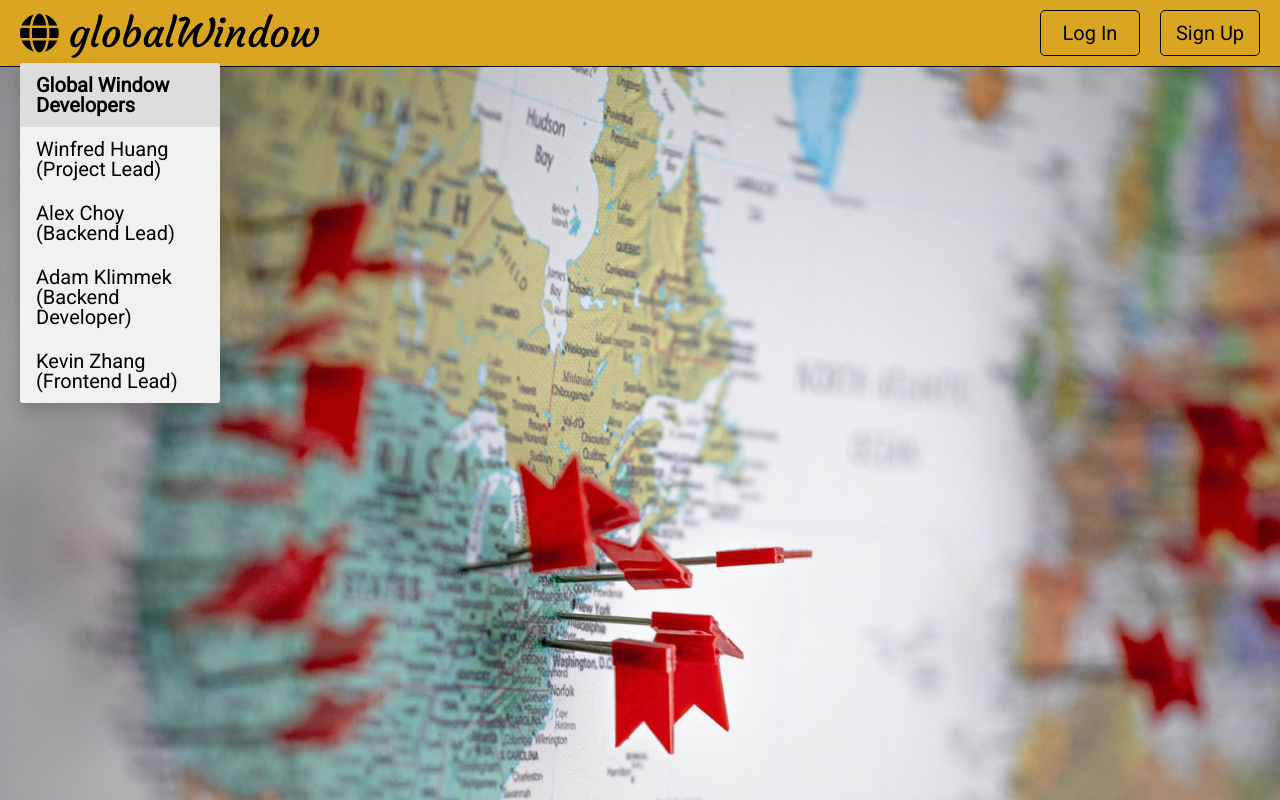
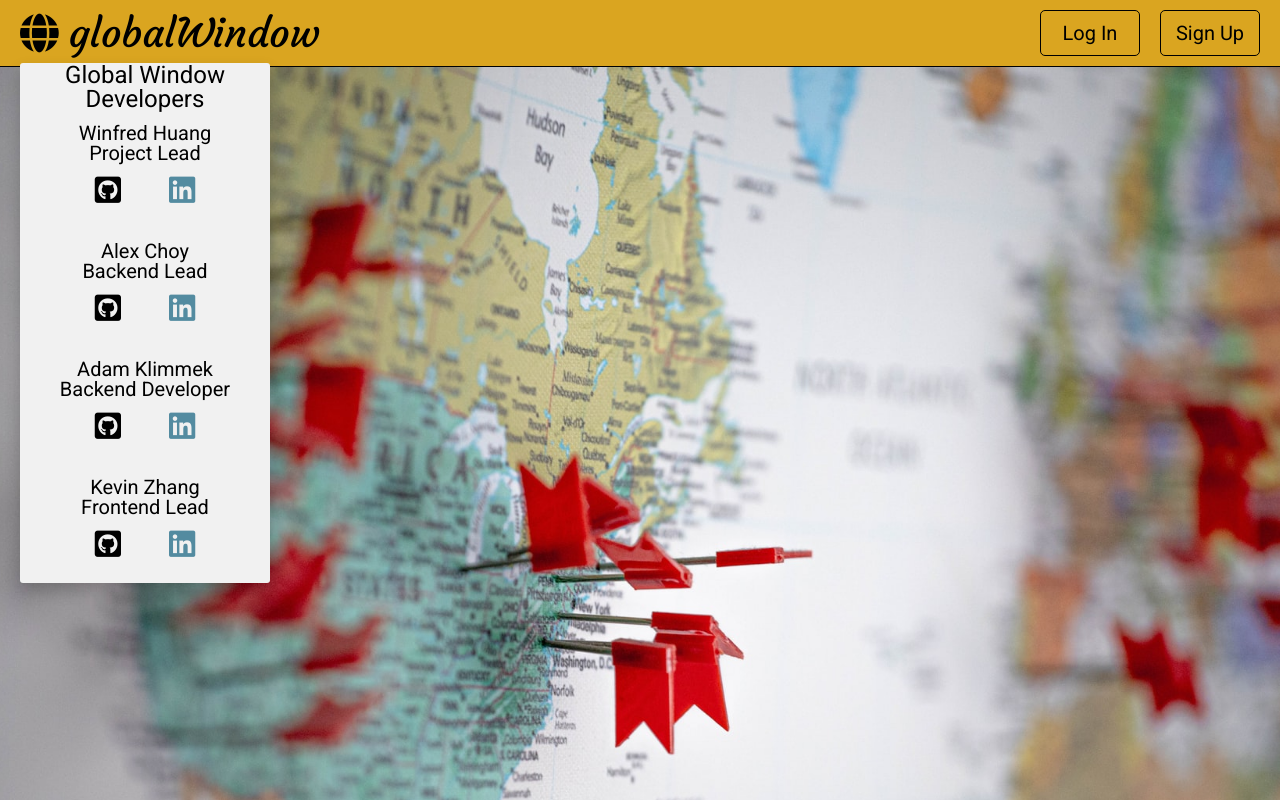
Before and after one commit to winterfreddy/Global-Window, a React (Create React App) app in the folder frontend/: page / in a window 1280 px wide. Built offline with nearby package versions, Linux system fonts and the light colour scheme; what google-maps-react would draw is missing.

Commit message:
Add buttons

```diff
--- a/frontend/src/components/nav/navbar.js
+++ b/frontend/src/components/nav/navbar.js
@@ -9,7 +9,8 @@ class NavBar extends React.Component {
     super(props);
     this.logoutUser = this.logoutUser.bind(this);
     this.getLinks = this.getLinks.bind(this);
-    this.handleSocial = this.handleSocial.bind(this);
+    this.handleGitHub = this.handleGitHub.bind(this);
+    this.handleLinkedIn = this.handleLinkedIn.bind(this);
   }
 
   logoutUser(e) {
@@ -43,8 +44,12 @@ class NavBar extends React.Component {
     }
   }
 
-  handleSocial(social) {
+  handleGitHub(social) {
     return () => window.open(`https://github.com/${social}`);
+  }
+
+  handleLinkedIn(social) {
+    return () => window.open(`https://www.linkedin.com/in/${social}`)
   }
 
   render() {
@@ -60,16 +65,35 @@ class NavBar extends React.Component {
           <div className="dropdown">
             <i className="fas fa-globe"></i>
             <div className="dropdown-content">
-              <a>Global Window Developers</a>
-              {/* {<a href="https://github.com/winterfreddy">Winfred Huang (Frontend lead)</a>
-              <a href="https://github.com/alex-choy">Alex Choy (Backend lead)</a>
-              <a href="https://github.com/AdamKlimmek">Adam Klimmek (Flex backend)</a>
-              <a href="https://github.com/kxwzhang">Kevin Zhang (Flex frontend)</a>} */}
-              <a onClick={this.handleSocial('winterfreddy')} target="_blank">Winfred Huang (Project Lead)</a>
-              <a onClick={this.handleSocial('alex-choy')} target="_blank">Alex Choy (Backend Lead)</a>
-              <a onClick={this.handleSocial('AdamKlimmek')} target="_blank">Adam Klimmek (Backend Developer)</a>
-              <a onClick={this.handleSocial('kxwzhang')} target="_blank">Kevin Zhang (Frontend Lead)</a>
-              <div></div>
+              <a className='global-window-devs'>Global Window Developers</a>
+              <div className='dropdown-item'>Winfred Huang
+                <span>Project Lead</span>
+                <div className='social-btns'>
+                  <i className="fab fa-github-square" onClick={this.handleGitHub('winterfreddy')}></i>
+                  <i className="fab fa-linkedin" onClick={this.handleLinkedIn('winfred-huang')}></i>
+                </div>
+              </div>
+              <div className='dropdown-item'>Alex Choy
+                <span>Backend Lead</span>
+                <div className='social-btns'>
+                  <i className="fab fa-github-square" onClick={this.handleGitHub('alex-choy')}></i>
+                  <i className="fab fa-linkedin" onClick={this.handleLinkedIn('alexchoy179')}></i>
+                </div>
+              </div>
+              <div className='dropdown-item'>Adam Klimmek
+                <span>Backend Developer</span>
+                <div className='social-btns'>
+                  <i className="fab fa-github-square" onClick={this.handleGitHub('AdamKlimmek')}></i>
+                  <i className="fab fa-linkedin" onClick={this.handleLinkedIn('adamklimmek')}></i>
+                </div>
+              </div>
+              <div className='dropdown-item'>Kevin Zhang
+                <span>Frontend Lead</span>
+                <div className='social-btns'>
+                  <i className="fab fa-github-square" onClick={this.handleGitHub('kxwzhang')}></i>
+                  <i className="fab fa-linkedin" onClick={this.handleLinkedIn('kevinxzhang')}></i>
+                </div>
+              </div>
             </div>
           </div>
           {logoButton}
--- a/frontend/src/stylesheets/navbar.scss
+++ b/frontend/src/stylesheets/navbar.scss
@@ -86,29 +86,37 @@
     display: none;
     position: absolute;
     background-color: #f1f1f1;
-    min-width: 200px;
+    min-width: 250px;
     box-shadow: 0px 8px 16px 0px rgba(0,0,0,0.2);
     border-radius: 3px;
     z-index: 1;
     font-family: 'Roboto', sans-serif;
     font-size: 20px;
     left: 20px;
+    text-align: center;
 }
 
-.dropdown-content a {
+.dropdown-content div {
+    display: flex;
+    // flex-direction: column-reverse;
     color: black;
     padding: 12px 16px;
     text-decoration: none;
-    display: block;
+    // display: block;
 }
 
-.dropdown-content a:first-child {
+.dropdown-item {
+    display: flex;
+    flex-direction: column;
+}
+
+.dropdown-content div:first-child {
     font-weight: bold;
     background-color: #ddd;
     border-radius: 3px 3px 0 0;
 }
 
-.dropdown-content a:hover {
+.dropdown-content div:hover {
     background-color: #ddd;
     border-radius: 3px;
     cursor: pointer;
@@ -116,6 +124,29 @@
 
 .dropdown:hover .dropdown-content {
     display: block;
+}
+
+.global-window-devs {
+    font-size: 24px;
+    color: black;
+}
+
+.social-btns {
+    justify-content: space-evenly;
+}
+
+.fa-github-square {
+    font-size: 30px;
+    margin-right: 5px;
+}
+
+.fa-linkedin {
+    color: rgb(83, 139, 160);
+    font-size: 30px;
+}
+
+.fa-github-square:hover, .fa-linkedin:hover {
+    color: blue;
 }
 
 .fa-globe {
```
